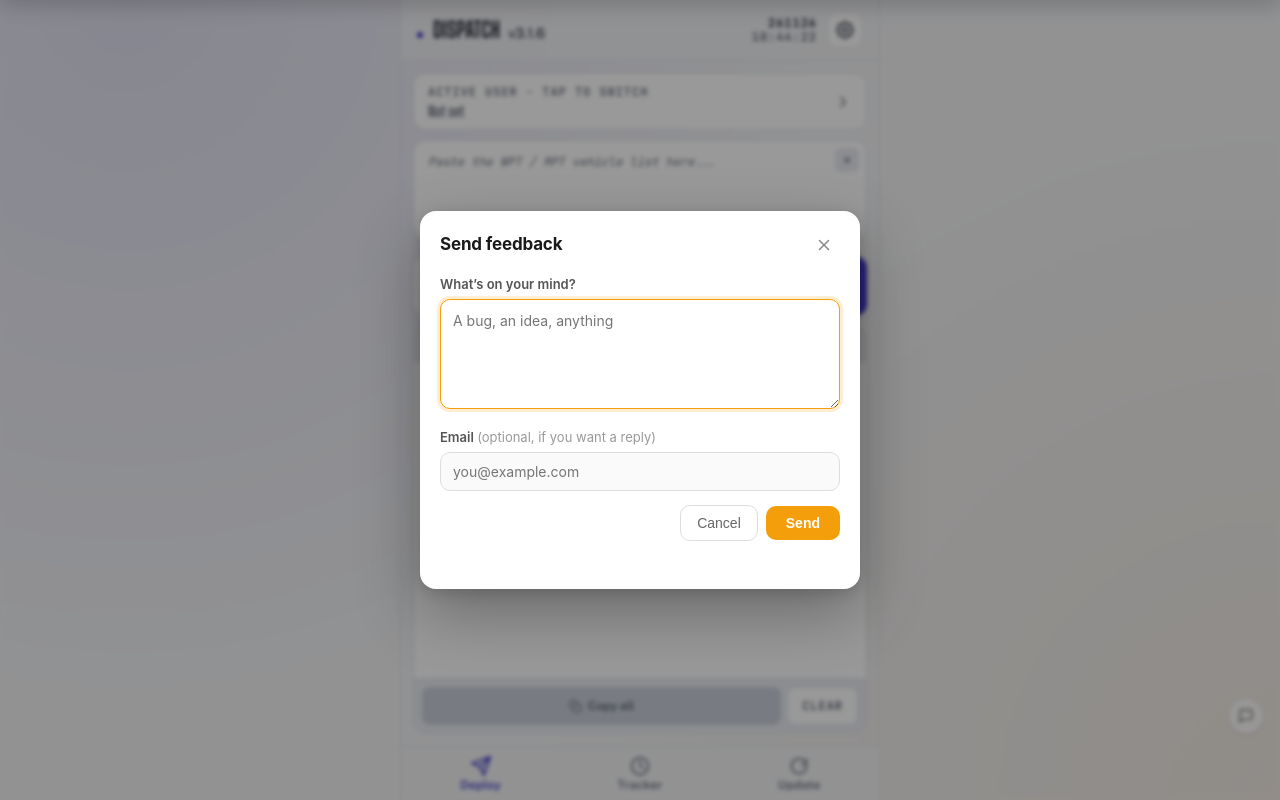
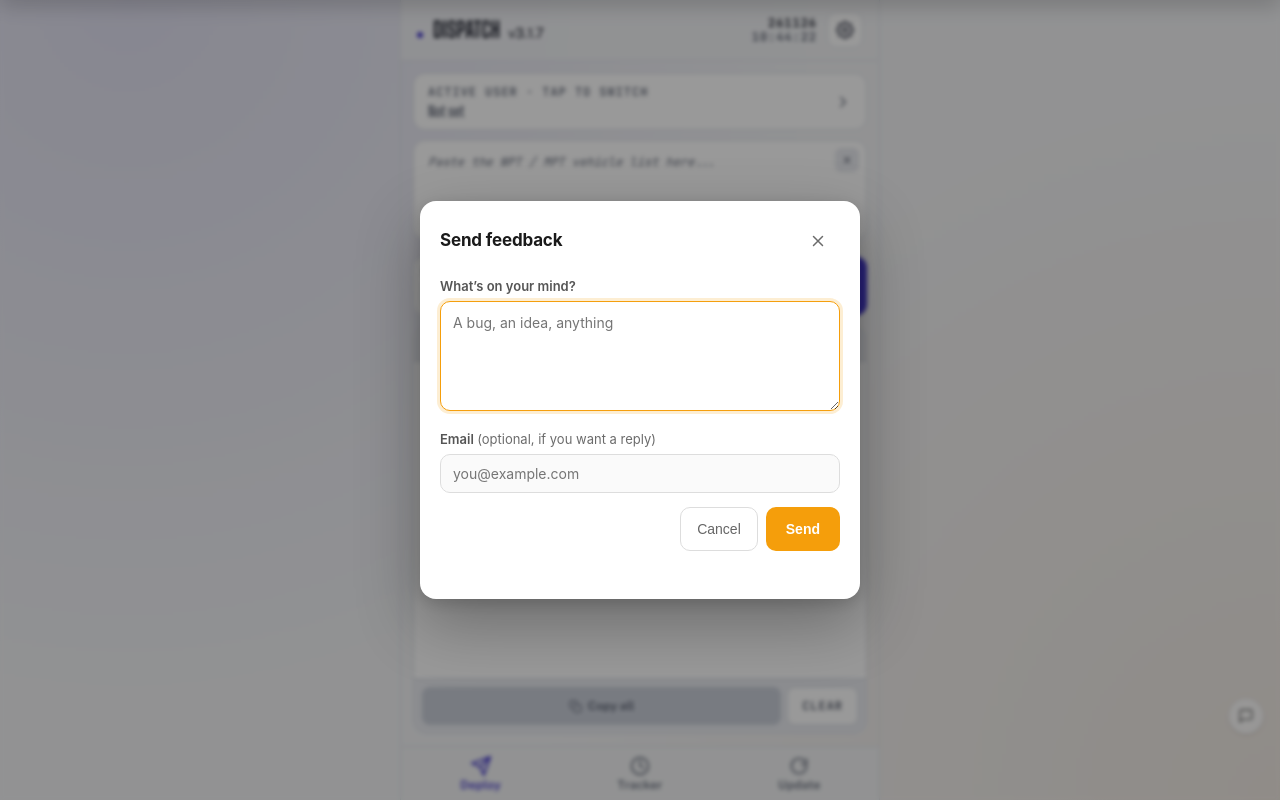
Before and after one commit to Ethosan/dispatchsaf, a website built with Vite: page index.html in a window 1280 px wide. Both pictures are taken after a click on the button 1246 px from the left and 716 px from the top of the page. Built offline with nearby package versions, Linux system fonts and the light colour scheme.

Commit message:
Feedback: dark mode follows html.dark, 16px fields and hover-only effects on touch, 44px targets, readable optional label, hidden honeypot field
Co-Authored-By: Claude Sonnet 5.5 <noreply@anthropic.com>

```diff
--- a/index.html
+++ b/index.html
@@ -24,7 +24,7 @@
     } catch (e) {}
   </script>
   <script type="module" src="/src/app.ts"></script>
-  <meta name="app-version" content="3.1.6">
+  <meta name="app-version" content="3.1.7">
 </head>
 <body>
 
@@ -390,6 +390,6 @@
   </div>
 </div>
 
-<script src="/feedback-widget.js?v=4" data-project="dispatchsaf" data-supabase-url="https://wqpjijgqjhzquncruvlc.supabase.co" data-supabase-key="eyJhbGciOiJIUzI1NiIsInR5cCI6IkpXVCJ9.eyJpc3MiOiJzdXBhYmFzZSIsInJlZiI6IndxcGppamdxamh6cXVuY3J1dmxjIiwicm9sZSI6ImFub24iLCJpYXQiOjE3OTAwNzU4NDIsImV4cCI6MjEwNTY1MTg0Mn0.kln0fgvgF1lPgsARxxJny3KcigjMuayJIy21GrW3yC8" data-button-label="Feedback" data-accent="#f59e0b" data-bottom="calc(66px + env(safe-area-inset-bottom, 0px))"></script>
+<script src="/feedback-widget.js?v=5" data-project="dispatchsaf" data-supabase-url="https://wqpjijgqjhzquncruvlc.supabase.co" data-supabase-key="eyJhbGciOiJIUzI1NiIsInR5cCI6IkpXVCJ9.eyJpc3MiOiJzdXBhYmFzZSIsInJlZiI6IndxcGppamdxamh6cXVuY3J1dmxjIiwicm9sZSI6ImFub24iLCJpYXQiOjE3OTAwNzU4NDIsImV4cCI6MjEwNTY1MTg0Mn0.kln0fgvgF1lPgsARxxJny3KcigjMuayJIy21GrW3yC8" data-button-label="Feedback" data-accent="#f59e0b" data-bottom="calc(66px + env(safe-area-inset-bottom, 0px))"></script>
 </body>
 </html>
--- a/package.json
+++ b/package.json
@@ -1,6 +1,6 @@
 {
   "name": "dispatch",
-  "version": "3.1.6",
+  "version": "3.1.7",
   "description": "Turn the WPT / MPT vehicle list into copy-paste dispatch blocks, time each WPT, and tick off completed vehicles.",
   "type": "module",
   "private": true,
--- a/public/feedback-widget.js
+++ b/public/feedback-widget.js
@@ -11,6 +11,8 @@
  *     data-bottom="calc(88px + env(safe-area-inset-bottom, 0px))"></script>
  *
  * data-bottom (optional, default 20px) lifts the button above a site's bottom tab bar.
+ * The form follows html.dark (or the OS when the site hasn't set html.light). It holds a hidden
+ * honeypot field named "website"; if it's filled the widget pretends success and sends nothing.
  * The button is a small muted icon that takes the accent on hover; data-button-label is
  * its tooltip and accessible name.
  *
@@ -40,6 +42,11 @@
   }
 
   /* ---- injected styles ---- */
+  // Dark rules apply when the site sets html.dark, or when the OS is dark and the site hasn't set
+  // html.light. :where() keeps the specificity of the light rule, so :hover still wins over them.
+  function dark(rule) {
+    return ":where(html.dark) " + rule + "\n@media (prefers-color-scheme:dark){:where(html:not(.light)) " + rule + "}";
+  }
   var css = [
     ":root{--fbw-accent:" + cfg.accent + "}",
     ".fbw-reset{all:initial;box-sizing:border-box;font-family:inherit}",
@@ -53,37 +60,47 @@
     ".fbw-btn:focus-visible{outline:2px solid var(--fbw-accent);outline-offset:2px}",
     ".fbw-btn:active{transform:scale(.94)}",
     ".fbw-btn svg{width:16px;height:16px;flex:none}",
-    "@media (prefers-color-scheme:dark){.fbw-btn{background:rgba(44,44,46,.82);border-color:rgba(255,255,255,.1);color:#a1a1a6}}",
+    dark(".fbw-btn{background:rgba(44,44,46,.82);border-color:rgba(255,255,255,.1);color:#a1a1a6}"),
     ".fbw-backdrop{position:fixed;inset:0;z-index:2147483646;background:rgba(0,0,0,.4);backdrop-filter:blur(2px);-webkit-backdrop-filter:blur(2px);opacity:0;pointer-events:none;transition:opacity .2s ease-out}",
     ".fbw-backdrop.fbw-open{opacity:1;pointer-events:auto}",
     ".fbw-modal{position:fixed;z-index:2147483647;top:50%;left:50%;width:calc(100% - 32px);max-width:440px;max-height:calc(100% - 48px);overflow-y:auto;background:#fff;color:#1a1a1a;border-radius:16px;box-shadow:0 24px 64px rgba(0,0,0,.3),0 4px 16px rgba(0,0,0,.15);transform:translate(-50%,-50%) scale(.92);opacity:0;pointer-events:none;transition:transform .22s cubic-bezier(.16,1,.3,1),opacity .18s ease-out}",
     ".fbw-modal.fbw-open{transform:translate(-50%,-50%) scale(1);opacity:1;pointer-events:auto}",
-    "@media (prefers-color-scheme:dark){.fbw-modal{background:#1c1c1e;color:#f0f0f0}}",
+    ".fbw-modal:focus{outline:none}",
+    dark(".fbw-modal{background:#1c1c1e;color:#f0f0f0}"),
     ".fbw-head{display:flex;align-items:center;justify-content:space-between;padding:18px 20px 0}",
     ".fbw-title{font-size:17px;font-weight:700;letter-spacing:-.01em}",
-    ".fbw-close{display:flex;align-items:center;justify-content:center;width:32px;height:32px;border:none;border-radius:16px;background:transparent;color:#888;cursor:pointer;transition:background .12s ease-out,color .12s ease-out;-webkit-tap-highlight-color:transparent}",
-    ".fbw-close:hover{background:rgba(0,0,0,.06);color:#333}",
-    "@media (prefers-color-scheme:dark){.fbw-close{color:#888}.fbw-close:hover{background:rgba(255,255,255,.08);color:#ddd}}",
+    ".fbw-close{display:flex;align-items:center;justify-content:center;width:44px;height:44px;flex:none;border:none;border-radius:22px;background:transparent;color:#6b6b6b;cursor:pointer;transition:background .12s ease-out,color .12s ease-out;-webkit-tap-highlight-color:transparent}",
+    "@media (hover:hover){.fbw-close:hover{background:rgba(0,0,0,.06);color:#333}}",
+    dark(".fbw-close{color:#888}"),
+    "@media (hover:hover){" + dark(".fbw-close:hover{background:rgba(255,255,255,.08);color:#ddd}") + "}",
     ".fbw-close:active{transform:scale(.92)}",
     ".fbw-close svg{width:18px;height:18px}",
     ".fbw-body{padding:14px 20px 20px}",
     ".fbw-label{display:block;font-size:13px;font-weight:600;margin-bottom:6px;color:#555}",
-    "@media (prefers-color-scheme:dark){.fbw-label{color:#aaa}}",
-    ".fbw-label .fbw-opt{font-weight:400;color:#999}",
+    dark(".fbw-label{color:#aaa}"),
+    ".fbw-label .fbw-opt{font-weight:400;color:#6b6b6b}",
+    dark(".fbw-label .fbw-opt{color:#a1a1a6}"),
     ".fbw-textarea{width:100%;min-height:110px;resize:vertical;padding:10px 12px;border:1px solid #ddd;border-radius:10px;font-size:14px;font-family:inherit;line-height:1.5;color:inherit;background:#fafafa;transition:border-color .12s ease-out,box-shadow .12s ease-out;-webkit-appearance:none;appearance:none}",
     ".fbw-textarea:focus{outline:none;border-color:var(--fbw-accent);box-shadow:0 0 0 3px color-mix(in srgb,var(--fbw-accent) 18%,transparent);background:#fff}",
-    "@media (prefers-color-scheme:dark){.fbw-textarea{background:#2a2a2c;border-color:#3a3a3c}.fbw-textarea:focus{background:#2a2a2c}}",
+    dark(".fbw-textarea{background:#2a2a2c;border-color:#3a3a3c}"),
+    dark(".fbw-textarea:focus{background:#2a2a2c}"),
     ".fbw-input{width:100%;padding:10px 12px;border:1px solid #ddd;border-radius:10px;font-size:14px;font-family:inherit;color:inherit;background:#fafafa;transition:border-color .12s ease-out,box-shadow .12s ease-out;-webkit-appearance:none;appearance:none}",
     ".fbw-input:focus{outline:none;border-color:var(--fbw-accent);box-shadow:0 0 0 3px color-mix(in srgb,var(--fbw-accent) 18%,transparent);background:#fff}",
-    "@media (prefers-color-scheme:dark){.fbw-input{background:#2a2a2c;border-color:#3a3a3c}.fbw-input:focus{background:#2a2a2c}}",
+    dark(".fbw-input{background:#2a2a2c;border-color:#3a3a3c}"),
+    dark(".fbw-input:focus{background:#2a2a2c}"),
+    // 16px on a touch screen, so iOS doesn't zoom the page when a field gets focus
+    "@media (pointer:coarse){.fbw-textarea,.fbw-input{font-size:16px}}",
+    // the honeypot: out of sight and out of the layout for people and screen readers
+    ".fbw-hp{position:absolute!important;left:-10000px!important;top:auto!important;width:1px!important;height:1px!important;overflow:hidden!important;opacity:0!important;pointer-events:none!important}",
     ".fbw-field{margin-bottom:14px}",
     ".fbw-actions{display:flex;align-items:center;justify-content:flex-end;gap:8px;margin-top:4px}",
-    ".fbw-cancel{padding:9px 16px;border:1px solid #ddd;border-radius:10px;background:transparent;color:#666;font-size:14px;font-weight:500;cursor:pointer;transition:background .12s ease-out;-webkit-tap-highlight-color:transparent}",
-    ".fbw-cancel:hover{background:rgba(0,0,0,.04)}",
-    "@media (prefers-color-scheme:dark){.fbw-cancel{border-color:#3a3a3c;color:#aaa}.fbw-cancel:hover{background:rgba(255,255,255,.06)}}",
+    ".fbw-cancel{min-height:44px;padding:9px 16px;border:1px solid #ddd;border-radius:10px;background:transparent;color:#666;font-size:14px;font-weight:500;cursor:pointer;transition:background .12s ease-out;-webkit-tap-highlight-color:transparent}",
+    "@media (hover:hover){.fbw-cancel:hover{background:rgba(0,0,0,.04)}}",
+    dark(".fbw-cancel{border-color:#3a3a3c;color:#aaa}"),
+    "@media (hover:hover){" + dark(".fbw-cancel:hover{background:rgba(255,255,255,.06)}") + "}",
     ".fbw-cancel:active{transform:scale(.97)}",
-    ".fbw-submit{padding:9px 20px;border:none;border-radius:10px;background:var(--fbw-accent);color:#fff;font-size:14px;font-weight:600;cursor:pointer;transition:opacity .12s ease-out,transform .12s ease-out;-webkit-tap-highlight-color:transparent}",
-    ".fbw-submit:hover{opacity:.9}",
+    ".fbw-submit{min-height:44px;padding:9px 20px;border:none;border-radius:10px;background:var(--fbw-accent);color:#fff;font-size:14px;font-weight:600;cursor:pointer;transition:opacity .12s ease-out,transform .12s ease-out;-webkit-tap-highlight-color:transparent}",
+    "@media (hover:hover){.fbw-submit:hover{opacity:.9}}",
     ".fbw-submit:active{transform:scale(.97)}",
     ".fbw-submit:disabled{opacity:.55;cursor:default;transform:none}",
     ".fbw-status{font-size:13px;margin-top:10px;min-height:18px;text-align:right}",
@@ -110,6 +127,8 @@
   modal.setAttribute("role", "dialog");
   modal.setAttribute("aria-modal", "true");
   modal.setAttribute("aria-labelledby", "fbw-title");
+  // focusable itself, so a touch screen can open the form without putting the cursor in a field
+  modal.tabIndex = -1;
 
   var isOpen = false;
   var lastFocus = null;
@@ -149,6 +168,7 @@
     '<textarea class="fbw-textarea" id="fbw-message" maxlength="4000" placeholder="A bug, an idea, anything"></textarea></div>' +
     '<div class="fbw-field"><label class="fbw-label" for="fbw-email">Email <span class="fbw-opt">(optional, if you want a reply)</span></label>' +
     '<input class="fbw-input" id="fbw-email" type="email" autocomplete="email" maxlength="254" placeholder="you@example.com"></div>' +
+    '<div class="fbw-hp" aria-hidden="true"><label>Leave this empty<input type="text" name="website" tabindex="-1" autocomplete="off"></label></div>' +
     '<div class="fbw-actions"><button class="fbw-cancel" type="button">Cancel</button><button class="fbw-submit" type="submit">Send</button></div>' +
     '<p class="fbw-status" role="status" aria-live="polite"></p>';
 
@@ -161,6 +181,7 @@
 
   var textarea = form.querySelector("#fbw-message");
   var emailInput = form.querySelector("#fbw-email");
+  var honeypot = form.querySelector('input[name="website"]');
   var cancelBtn = form.querySelector(".fbw-cancel");
   var submitBtn = form.querySelector(".fbw-submit");
   var statusEl = form.querySelector(".fbw-status");
@@ -180,7 +201,10 @@
     backdrop.classList.add("fbw-open");
     modal.classList.add("fbw-open");
     btn.setAttribute("aria-expanded", "true");
-    setTimeout(function () { textarea.focus(); }, 50);
+    // a mouse and keyboard start in the message; a touch screen focuses the form itself, so the
+    // on-screen keyboard waits for a tap in the field instead of covering the form as it opens
+    var touch = window.matchMedia && window.matchMedia("(pointer: coarse)").matches;
+    setTimeout(function () { (touch ? modal : textarea).focus({ preventScroll: true }); }, 50);
   }
 
   function close() {
@@ -197,7 +221,7 @@
   function focusables() {
     return Array.prototype.filter.call(
       modal.querySelectorAll("button, textarea, input"),
-      function (el) { return !el.disabled; }
+      function (el) { return !el.disabled && el !== honeypot; }
     );
   }
 
@@ -239,6 +263,18 @@
     if (email && !/^[^\s@]+@[^\s@]+\.[^\s@]+$/.test(email)) {
       setStatus("That email doesn’t look right.", "err");
       emailInput.focus();
+      return;
+    }
+
+    // A bot fills every field, including the hidden one: say thanks and send nothing.
+    if (honeypot.value) {
+      textarea.value = "";
+      emailInput.value = "";
+      setStatus("Thanks, it’s sent.", "ok");
+      closeTimer = setTimeout(function () {
+        close();
+        setStatus("");
+      }, 1600);
       return;
     }
 
```
Also changed, not shown: docs/brand/DESIGN.html (+1 -1 lines).
